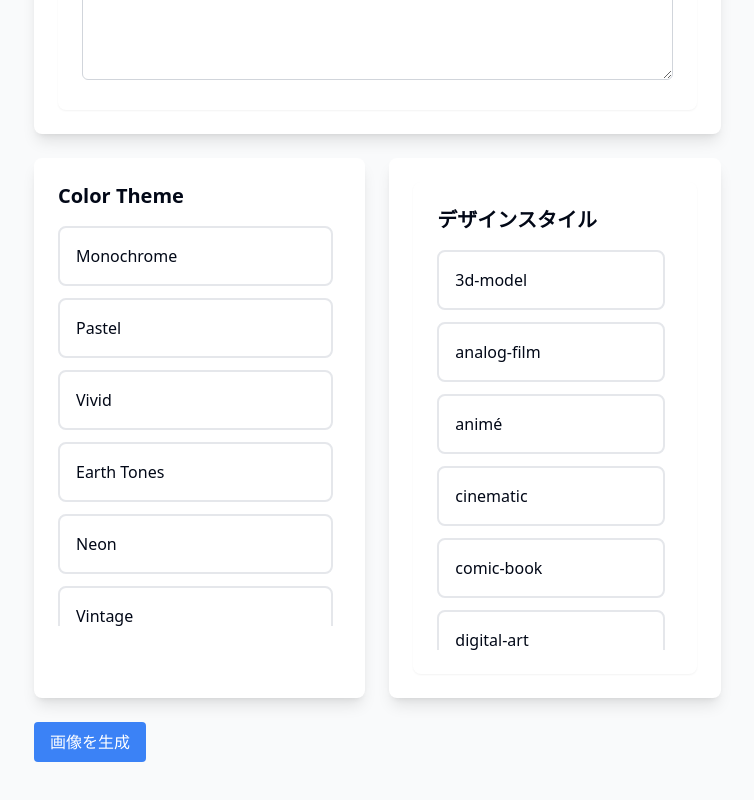
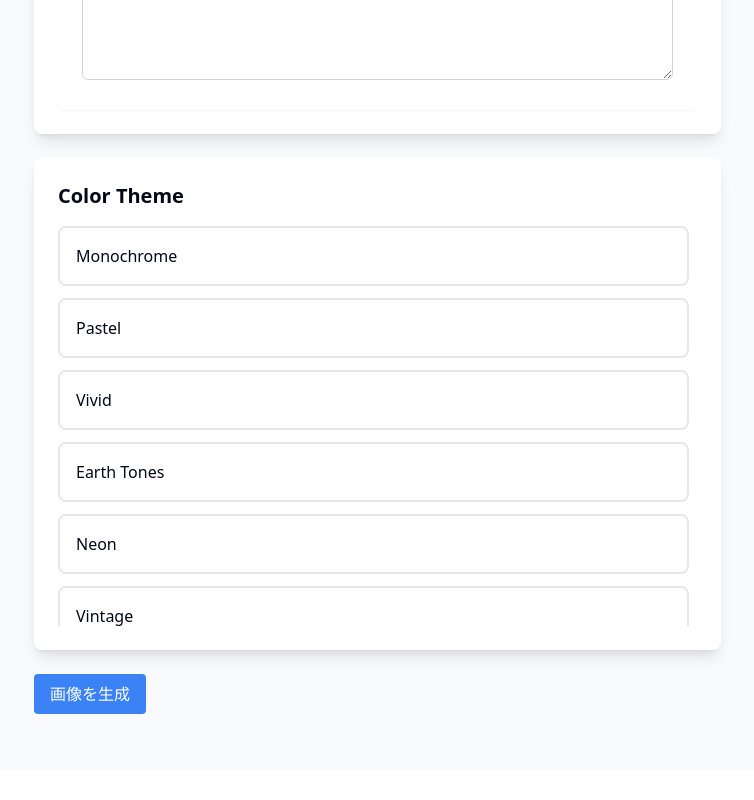
Before and after one commit to kanadomekei/progate-hackthon-candle, a Next.js app in the folder frontend/: page / in a window 1280 px wide. Shown: the part 506-1306 px from the top of the page, without its empty margins (6-760 px from the left). After the commit the page ends 1276 px from the top, so only its background shows below. Built offline with nearby package versions, Linux system fonts and the light colour scheme; no server answers.

Commit message:
styleselect部分のコンポーネントを削除

```diff
--- a/frontend/src/components/TShirtDesigner.tsx
+++ b/frontend/src/components/TShirtDesigner.tsx
@@ -2,20 +2,16 @@
 
 import { useState } from "react";
 import { PositivePrompt } from "./PositivePrompt";
-
 import { ThemeColorSelector } from "./ThemeColorSelector";
-import { StyleSelector } from "./DesignStyle";
 import { DesignPreview } from "./DesignPreview";
 import { NegativePromptSection } from "./NegativePronpt";
 
-export type DesignStyle = string;
 export type ThemeColor = {
   name: string;
   prompt: string;
 };
 
 export function TShirtDesigner() {
-  const [selectedStyles, setSelectedStyles] = useState<DesignStyle[]>([]);
   const [selectedThemeColor, setSelectedThemeColor] = useState<ThemeColor | null>(null);
   const [negativePrompt, setNegativePrompt] = useState("");
   const [prompt, setPrompt] = useState("");
@@ -69,7 +65,6 @@ export function TShirtDesigner() {
   return (
     <div className="container mx-auto p-6">
       <div className="grid grid-cols-12 gap-8">
-        {/* 左側: プロンプト、その下にカラーパレットとスタイルセレクター */}
         <div className="col-span-7 space-y-6">
           <div className="bg-white rounded-lg shadow-lg p-6">
             <PositivePrompt prompt={prompt} setPrompt={setPrompt} />
@@ -82,7 +77,6 @@ export function TShirtDesigner() {
               />
             </div>
           </div>
-          <div className="grid grid-cols-2 gap-6">
           <div className="bg-white rounded-lg shadow-lg p-6">
             <ThemeColorSelector
               selectedThemeColor={selectedThemeColor}
@@ -94,14 +88,6 @@ export function TShirtDesigner() {
               }}
             />
           </div>
-            <div className="bg-white rounded-lg shadow-lg p-6">
-              <StyleSelector
-                selectedStyles={selectedStyles}
-                onStyleSelect={setSelectedStyles}
-              />
-            </div>
-          </div>
-          {/* デザイン生成ボタン */}
           <button
             onClick={generateImage}
             disabled={isLoading}
@@ -111,7 +97,6 @@ export function TShirtDesigner() {
           </button>
         </div>
 
-        {/* 右側: プレビューを画像一覧表示に変更 */}
         <div className="col-span-5">
           <div className="bg-white rounded-lg shadow-lg p-6 sticky top-6">
             <h2 className="text-xl font-semibold mb-6">Generated Designs</h2>
```
Lines whose indentation alone changed are shown as unchanged.
